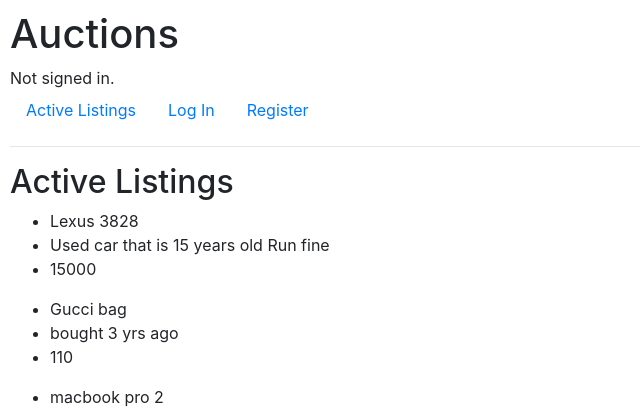
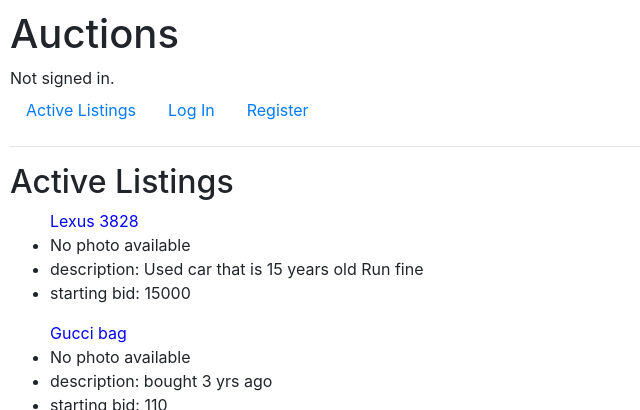
Before and after one commit to minseoksong23/exercises, a Django app: page / in a window 1280 px wide. Shown: the top 410 px of the page, without its empty margins (0-640 px from the left). Run offline with Django 3.2, Linux system fonts and the light colour scheme; data comes from the database, SQL or seed files in the repository; both versions use the stored data as it was after the commit; some libraries are stand-ins or nearby versions.

Commit message:
implemented image and revised index.html

```diff
--- a/cs50w/project2/commerce/auctions/models.py
+++ b/cs50w/project2/commerce/auctions/models.py
@@ -9,7 +9,7 @@ class Listing(models.Model):
     title = models.CharField(max_length=150)
     description = models.TextField()
     starting_bid = models.IntegerField()
-    #url = models.URLField(blank=True) # optional
+    url = models.URLField(blank=True) # optional
     #category = models.CharField(max_length=20)
     #category: Fashion, Toys, Electronics, Home, etc
 
--- a/cs50w/project2/commerce/auctions/templates/auctions/create.html
+++ b/cs50w/project2/commerce/auctions/templates/auctions/create.html
@@ -13,10 +13,10 @@
 
         <label for="starting_bid">Starting bid</label>
         <input id="starting_bid" name="starting_bid" type="number">
-        <!--
+
         <label for="url">URL for the image(optional)</label>
         <input id="url" name="url" type="url">
-
+        <!--
         <label for="category">Category</label>
         <select name="category">
             <option value="category">Category</option>
--- a/cs50w/project2/commerce/auctions/templates/auctions/index.html
+++ b/cs50w/project2/commerce/auctions/templates/auctions/index.html
@@ -4,9 +4,16 @@
     <h2>Active Listings</h2>
     {% for lst in Listing %}
     <ul>
-    <li>{{ lst.title }}</li>
-    <li>{{ lst.description }}</li>
-    <li>{{ lst.starting_bid }}</li>
+        <div style="color:blue">{{ lst.title }}</div>
+    {% if not lst.url %}
+    <li>No photo available</li>
+    {% else %}
+    <img src="{{ lst.url }}" width ="300">
+    {% endif %}
+
+    <li>description: {{ lst.description }}</li>
+    <li>starting bid: {{ lst.starting_bid }}</li>
     </ul>
     {% endfor %}
+    <a href="{% url 'create' %}">Create a new list</a>
 {% endblock %}
--- a/cs50w/project2/commerce/auctions/views.py
+++ b/cs50w/project2/commerce/auctions/views.py
@@ -11,7 +11,7 @@ class ListingForm(forms.Form):
     title = forms.CharField(label="listing", required=False)
     description = forms.CharField(label="description", required=False)
     starting_bid = forms.IntegerField(label="starting_bid", required=False)
-    #url = forms.URLField(label="url", required=False)
+    url = forms.URLField(label="url", required=False)
     #select
 
 def create(request):
```
Also changed, not shown: cs50w/project2/commerce/auctions/migrations/0004_listing_url.py (added), cs50w/project2/commerce/db.sqlite3, 3 other files.
